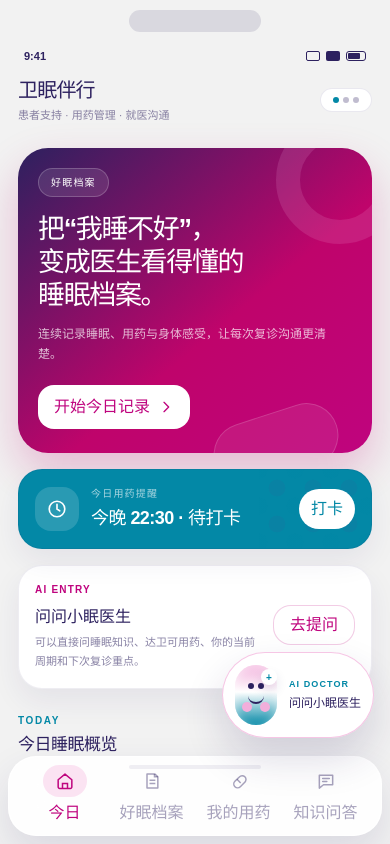
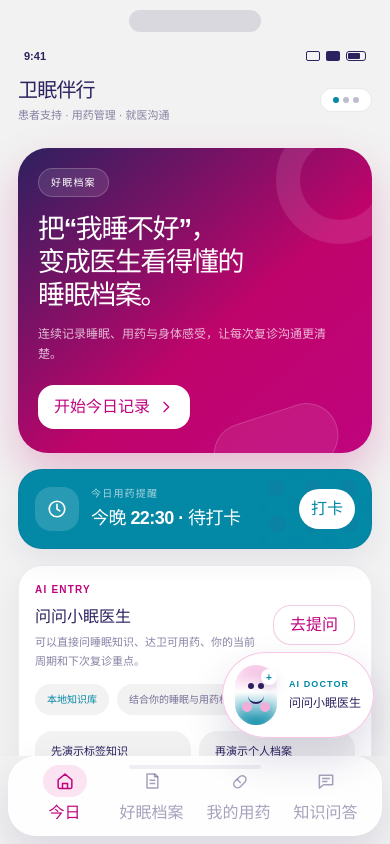
Before and after one commit to UfeLane/weimian, a React (Vite) app: page / in a window 390 px wide. Built offline with nearby package versions, Linux system fonts and the light colour scheme.

Commit message:
Clarify AI demo mode in mobile flow

```diff
--- a/src/lib/qa.js
+++ b/src/lib/qa.js
@@ -1,4 +1,20 @@
 import { buildKnowledgeContext, getLocalQaResponse, getRelevantKnowledgeEntries } from "./qa-core";
+
+export function getQaModePreset() {
+  const mode = import.meta.env.VITE_QA_MODE ?? "local";
+
+  return mode === "local"
+    ? {
+        mode: "local",
+        label: "本地知识库",
+        detail: "直接检索内置睡眠知识、达卫可标签和程序内档案。",
+      }
+    : {
+        mode: "remote",
+        label: "远程小模型",
+        detail: "先拼接当前档案与知识片段，再调用远程模型生成回答。",
+      };
+}
 
 export async function askDemoQa(query, runtimeData) {
   const mode = import.meta.env.VITE_QA_MODE ?? "local";
--- a/src/pages/FAQPage.jsx
+++ b/src/pages/FAQPage.jsx
@@ -6,7 +6,7 @@ import {
   qaSuggestedPrompts,
   sleepFaqs,
 } from "../data";
-import { askDemoQa } from "../lib/qa";
+import { askDemoQa, getQaModePreset } from "../lib/qa";
 import { ChevronRightIcon, PillIcon } from "../components/Icons";
 import {
   Button,
@@ -55,6 +55,7 @@ export default function FAQPage({ demoRuntime }) {
   const [qaResult, setQaResult] = useState(null);
   const [loading, setLoading] = useState(false);
   const { currentMedication, patient } = demoRuntime;
+  const qaPreset = getQaModePreset();
   const activeCategory = categoryMap[tab];
   const faqs = activeCategory.items;
   const browseTabs = [
@@ -101,6 +102,14 @@ export default function FAQPage({ demoRuntime }) {
             <p className="mt-2 text-[11px] leading-[1.8] text-[#2D215F]/60">
               可以直接问睡眠知识、达卫可标签、你的当前周期、余量、复诊时间和近期记录。
             </p>
+            <div className="mt-3 flex flex-wrap gap-2">
+              <span className="rounded-full bg-white/88 px-3 py-2 text-[10px] font-bold text-[#0388A6]">
+                当前模式：{qaPreset.label}
+              </span>
+              <span className="rounded-full bg-white/88 px-3 py-2 text-[10px] font-bold text-[#BF047E]">
+                外部知识 + 内部档案
+              </span>
+            </div>
           </div>
         </div>
       </section>
@@ -127,7 +136,7 @@ export default function FAQPage({ demoRuntime }) {
         <p className="text-[10px] font-bold tracking-[0.12em] text-[#BF047E]">ASK NOW</p>
         <h3 className="mt-2 text-[16px] font-black text-[#2D215F]">现在就可以开始提问</h3>
         <p className="mt-2 text-[11px] leading-[1.8] text-[#2D215F]/58">
-          适合演示“外部知识 + 内部数据”的回答模式。当前默认使用本地知识库，后面也可以平滑换成真实模型。
+          适合演示“外部知识 + 内部数据”的回答模式。{qaPreset.detail}
         </p>
         <div className="mt-4 flex gap-2">
           <Input
@@ -165,6 +174,14 @@ export default function FAQPage({ demoRuntime }) {
               追问会带上程序内档案，更容易展示“外部知识 + 内部数据”差异。
             </p>
           </div>
+        </div>
+        <div className="mt-3 rounded-[18px] border border-[#2D215F]/8 bg-white px-4 py-3">
+          <p className="text-[10px] font-bold tracking-[0.12em] text-[#2D215F]/45">当前配置说明</p>
+          <p className="mt-1 text-[11px] leading-[1.8] text-[#2D215F]/62">
+            {qaPreset.mode === "local"
+              ? "当前演示会稳定使用本地知识包回答，适合提报和离线演示。后续只要配置 OPENAI_API_KEY，并把 VITE_QA_MODE 切到 remote，就可以接入远程小模型。"
+              : "当前演示已配置为远程小模型模式；如果接口暂时不可用，系统会自动回退到本地知识库，保证演示不中断。"}
+          </p>
         </div>
       </Card>
 
--- a/src/pages/HomePage.jsx
+++ b/src/pages/HomePage.jsx
@@ -1,4 +1,5 @@
 import { weeklySleep } from "../data";
+import { getQaModePreset } from "../lib/qa";
 import {
   AlertIcon,
   ChevronRightIcon,
@@ -77,6 +78,7 @@ function TrendChart() {
 
 export default function HomePage({ demoRuntime, onNavigate, onToast }) {
   const { currentMedication, patient, reportSummary, sleepStats, adverseRecords } = demoRuntime;
+  const qaPreset = getQaModePreset();
   const quickActions = [
     { label: "记录睡眠", sub: "补充昨夜情况", Icon: MoonLogIcon, page: "sleep" },
     { label: "用药打卡", sub: `今晚 ${currentMedication.reminderTime}`, Icon: PillIcon, page: "medication" },
@@ -155,10 +157,36 @@ export default function HomePage({ demoRuntime, onNavigate, onToast }) {
             <p className="mt-1 text-[11px] leading-[1.8] text-[#2D215F]/56">
               可以直接问睡眠知识、达卫可用药、你的当前周期和下次复诊重点。
             </p>
+            <div className="mt-3 flex flex-wrap gap-2">
+              <span className="rounded-full bg-[#F2F2F2] px-3 py-2 text-[10px] font-bold text-[#0388A6]">
+                {qaPreset.label}
+              </span>
+              <span className="rounded-full bg-[#F2F2F2] px-3 py-2 text-[10px] font-bold text-[#2D215F]/62">
+                结合你的睡眠与用药档案
+              </span>
+            </div>
           </div>
           <Button className="!min-h-[40px] !px-4" onClick={() => onNavigate("faq")} variant="outline">
             去提问
           </Button>
+        </div>
+        <div className="mt-4 grid grid-cols-1 gap-2 min-[390px]:grid-cols-2">
+          <button
+            className="pressable rounded-[18px] bg-[#F2F2F2] px-4 py-3 text-left"
+            onClick={() => onNavigate("faq")}
+            type="button"
+          >
+            <p className="text-[11px] font-bold text-[#2D215F]">先演示标签知识</p>
+            <p className="mt-1 text-[10px] text-[#2D215F]/48">“达卫可应该在什么时间吃？”</p>
+          </button>
+          <button
+            className="pressable rounded-[18px] bg-[#F2F2F2] px-4 py-3 text-left"
+            onClick={() => onNavigate("faq")}
+            type="button"
+          >
+            <p className="text-[11px] font-bold text-[#2D215F]">再演示个人档案</p>
+            <p className="mt-1 text-[10px] text-[#2D215F]/48">“我现在用了多少药、什么时候复诊？”</p>
+          </button>
         </div>
       </Card>
 
```
